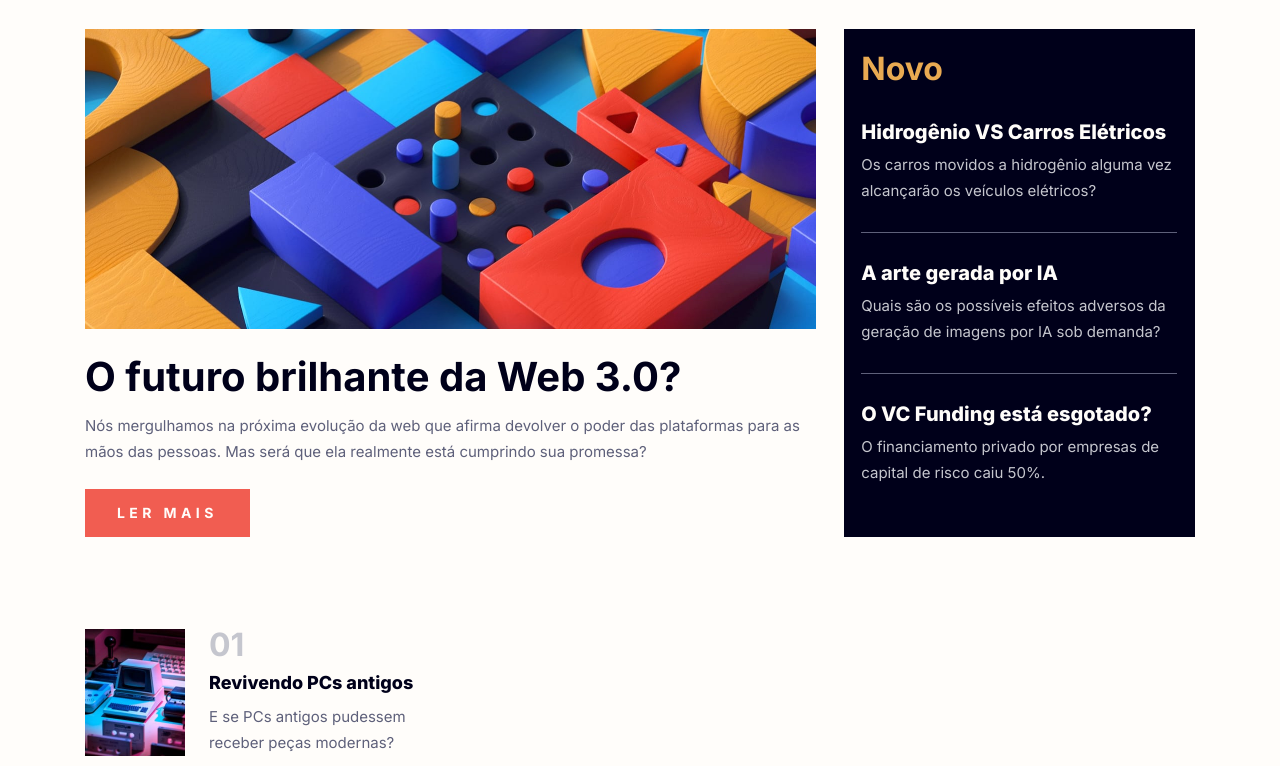
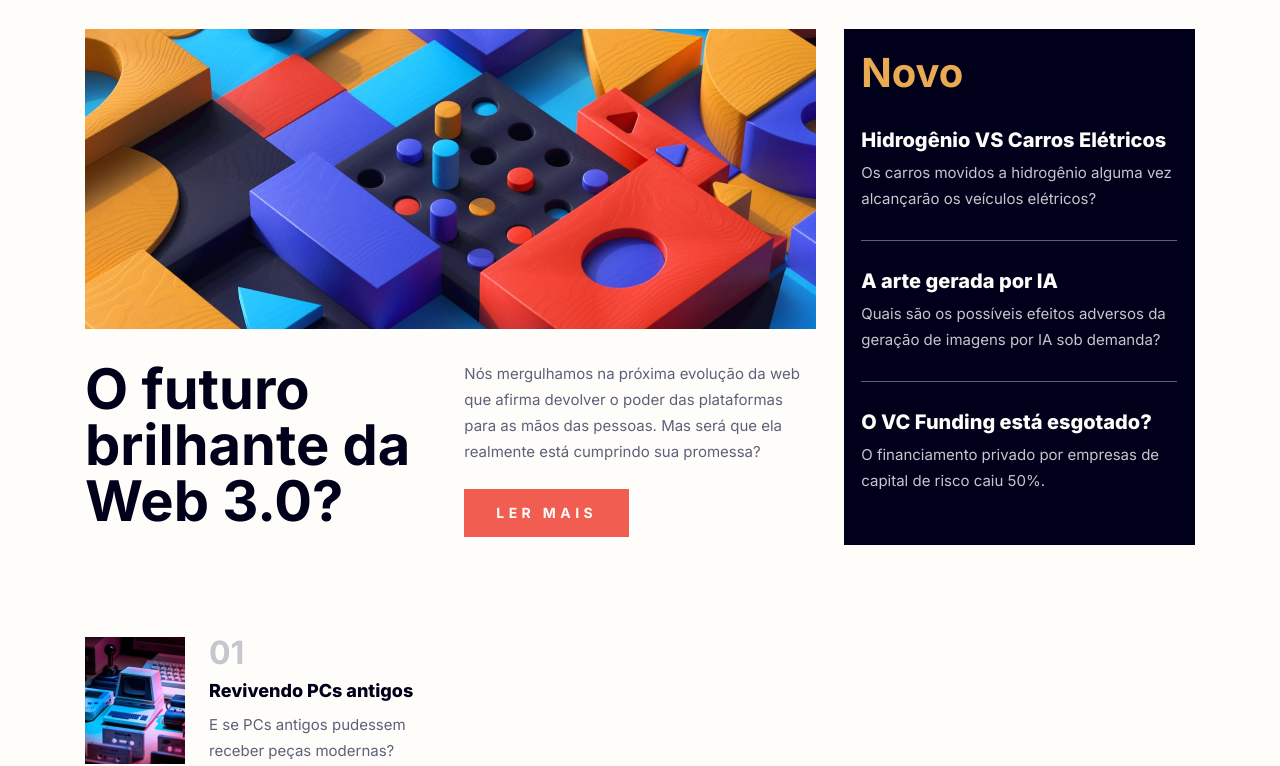
Before and after one commit to hugolitopalito/noticias, a plain HTML site: page index.html in a window 1280 px wide. Shown: the part 71-837 px from the top of the page. Drawn offline with Linux system fonts and the light colour scheme.

Commit message:
finalização da responsividade para o desktop

```diff
--- a/index.html
+++ b/index.html
@@ -51,9 +51,12 @@
                 <img src="./assets/images/image-web-3-mobile.jpg" alt="ícone de puzzle colorido">
             </picture>
             <h1>O futuro brilhante da Web 3.0?</h1>
-            <p>Nós mergulhamos na próxima evolução da web que afirma devolver o poder das plataformas para as mãos das
-                pessoas. Mas será que ela realmente está cumprindo sua promessa?</p>
-            <button>Ler Mais</button>
+            <div>
+                <p>Nós mergulhamos na próxima evolução da web que afirma devolver o poder das plataformas para as mãos
+                    das
+                    pessoas. Mas será que ela realmente está cumprindo sua promessa?</p>
+                <button>Ler Mais</button>
+            </div>
         </section>
 
         <section class="segunda-secao">
--- a/style.css
+++ b/style.css
@@ -193,6 +193,26 @@ main{
 
     .primeira-secao{
         grid-column: 1 / 3;
+
+        display: grid;
+        grid-template-columns: 1fr 1fr;
+        gap: 1.75rem;
+    }
+
+    .primeira-secao picture{
+        grid-column: 1 / 3;
+    }
+
+    .primeira-secao img{
+        margin: 0;
+    }
+
+    .primeira-secao h1{
+        font-size: 3.5rem;
+    }
+
+    .segunda-secao h2{
+        font-size: 2.5rem;
     }
 
     header > button{
```
